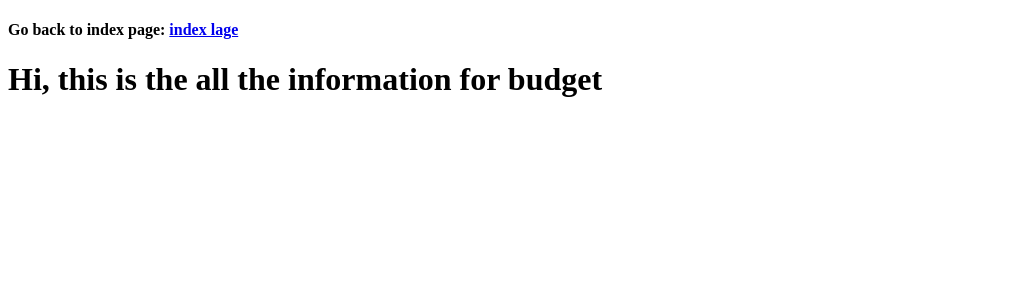
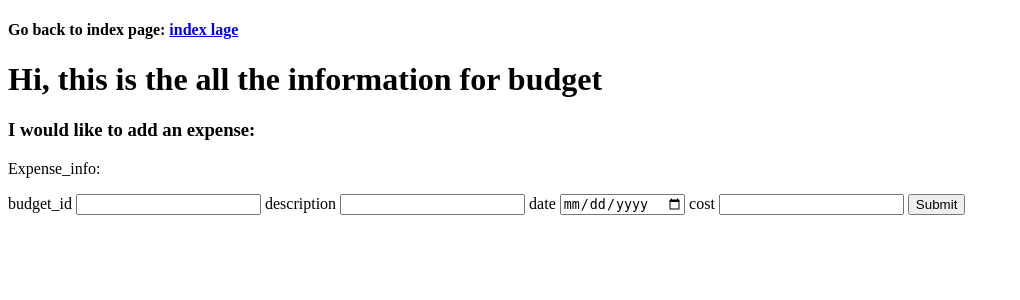
Before and after one commit to yuyitang2820/webserver2, a Flask app: template templates/individual_budget.html in a window 1280 px wide. Shown: the top 300 px of the page, without its empty margins (0-1020 px from the left). Run offline with Flask 2, Linux system fonts and the light colour scheme; the template is opened without the code that fills it, so the values that code supplies are empty; parts of the project's set-up code (start-up, migrations or seed data) failed here and were passed over.

Commit message:
add_expense

```diff
--- a/server.py
+++ b/server.py
@@ -252,6 +252,25 @@ def get_individual_budget():
     context = dict(data=data, events=events, event_count=event_count)
 
     return render_template("individual_budget.html", **context)
+
+
+@app.route('/add_expense', methods=['POST'])
+def add_expense():
+    budget_id = request.form['budget_id']
+    description = request.form['description']
+    date = request.form['date']
+    cost = request.form['cost']
+
+    sql_query = "SELECT COUNT(*) AS c FROM Expenses"
+    cursor = g.conn.execute(sql_query)
+    result = cursor.fetchone()
+    expense_id = int(result['c']) + 1
+
+    sql_query = "INSERT INTO Expenses(expense_id, budget_id, description, date, cost) VALUES(%s, %s, %s, %s, %s)"
+    cursor = g.conn.execute(sql_query, (expense_id, budget_id, description, date, cost,))
+    cursor.close()
+
+    return redirect('/expenses')
 
 
 @app.route('/expenses', methods=["GET"])
--- a/templates/events.html
+++ b/templates/events.html
@@ -54,7 +54,7 @@
         </div>
 
         <div>
-            <h2>I want to add a budget for this event</h2>
+            <h2>I want to add a budget for an event</h2>
             <form method='POST' action='/add_budget_for_event'>
                 <label for='event_id_3'>event_id</label>
                 <input type = "number" name='event_id3' min="1" max="{{count.size}}" required>
--- a/templates/expenses.html
+++ b/templates/expenses.html
@@ -20,7 +20,6 @@
 
      <br>
      <br>
-     <br>
 
      <div>
         <h3>I would like to learn more about a expense: </h3>
--- a/templates/individual_budget.html
+++ b/templates/individual_budget.html
@@ -2,7 +2,6 @@
 
 <html lang="en">
 <head>
-        <meta charset="UTF-8">
     <title>Individual_budget</title>
 </head>
 <body>
@@ -29,12 +28,14 @@
     <b>Event Status: </b>{{data.event_status}}
     <br>
 </div>
+
     {% if event_count == 0%}
     <br>
         <h2> No events found! </h2>
     {% endif %}
 
     {% if event_count > 0 %}
+
     <div>
     <h2>Detailed information of the events related to budget</h2>
     {% for e in events %}
@@ -51,9 +52,31 @@
         <br>
     {% endfor %}
     </div>
+
     {% endif %}
+
 
 {% endif %}
 
+<div>
+    <h3>I would like to add an expense: </h3>
+    <form method="POST" action="/add_expense">
+        <p>Expense_info:</p>
+        <label for="budget_id">budget_id</label>
+        <input type="number" id="budget_id" name="budget_id" value="{{data.budget_id}}" readonly="readonly">
+        <label for="description">description</label>
+        <input type="text" id="description" name="description" required>
+        <label for="date">date</label>
+        <input type="date" id='date' name='date' required>
+        <label for="cost">cost</label>
+        <input type="number" id="cost" name="cost" min="0.01" max="{{data.remaining}}" step="0.01" required>
+        <button>Submit</button>
+    </form>
+</div>
+
+<br>
+<br>
+<br>
+
 </body>
 </html>
```
